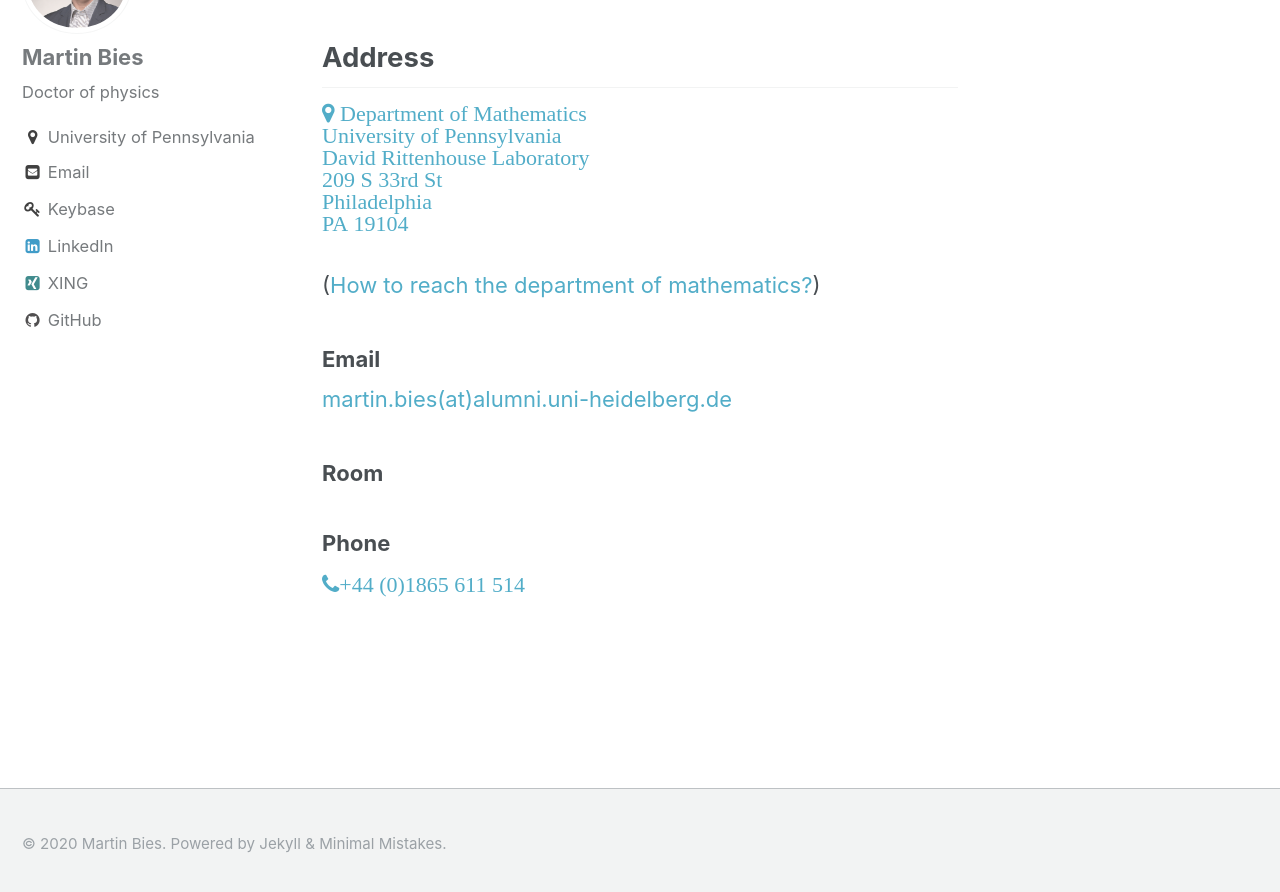
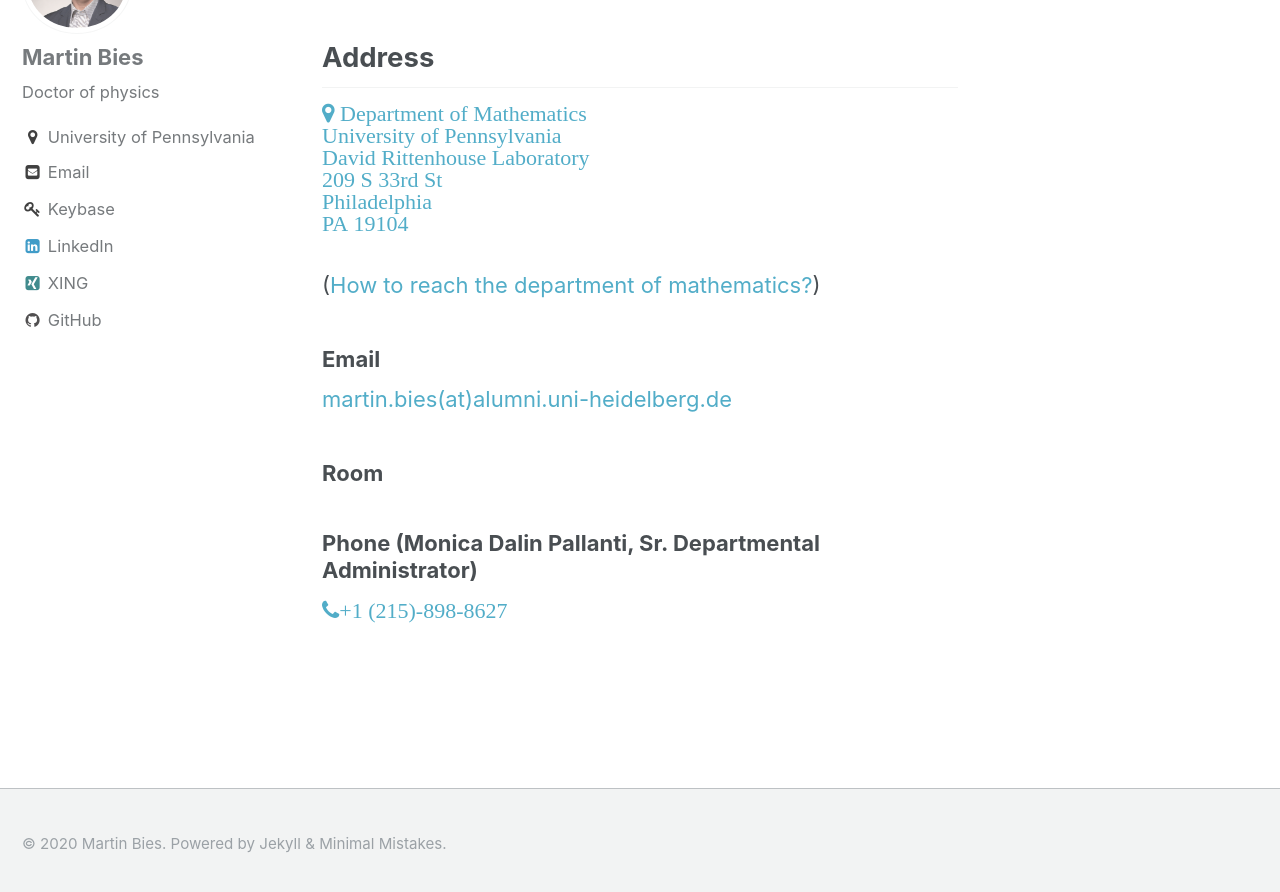
Before and after one commit to MartinBies/MartinBies.github.io, a Jekyll site: the page built from _pages/contact.md, in a window 1280 px wide and 900 px high, scrolled down 210 px. Shown: the top 892 px of the window. Built offline with Jekyll 4.4.1, drawn with Linux system fonts in a browser that asks for light colours.

Commit message:
Add phone number to Monica

```diff
--- a/_pages/contact.md
+++ b/_pages/contact.md
@@ -29,8 +29,8 @@ PA 19104<br>
 
 
 
-### Phone
+### Phone (Monica Dalin Pallanti, Sr. Departmental Administrator)
 
-<a class="social-btn" style="white-space: nowrap" href="tel:+44 (0)1865 611 514" target="_blank" rel="noopener noreferrer">
-  <i class="fa fa-fw fa-phone">+44 (0)1865 611 514</i>
+<a class="social-btn" style="white-space: nowrap" href="tel:+1 (215)-898-8627" target="_blank" rel="noopener noreferrer">
+  <i class="fa fa-fw fa-phone">+1 (215)-898-8627</i>
 </a>
```
